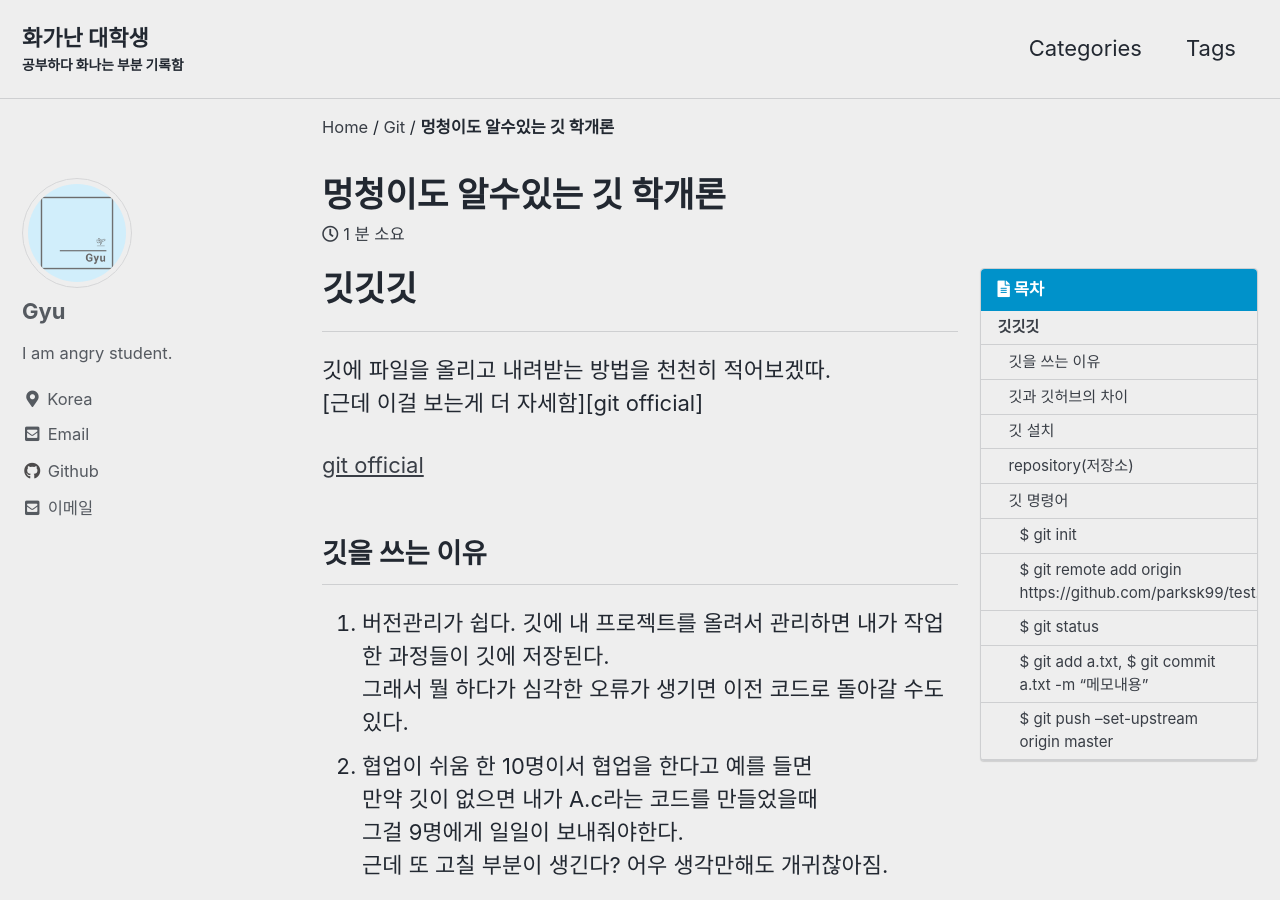
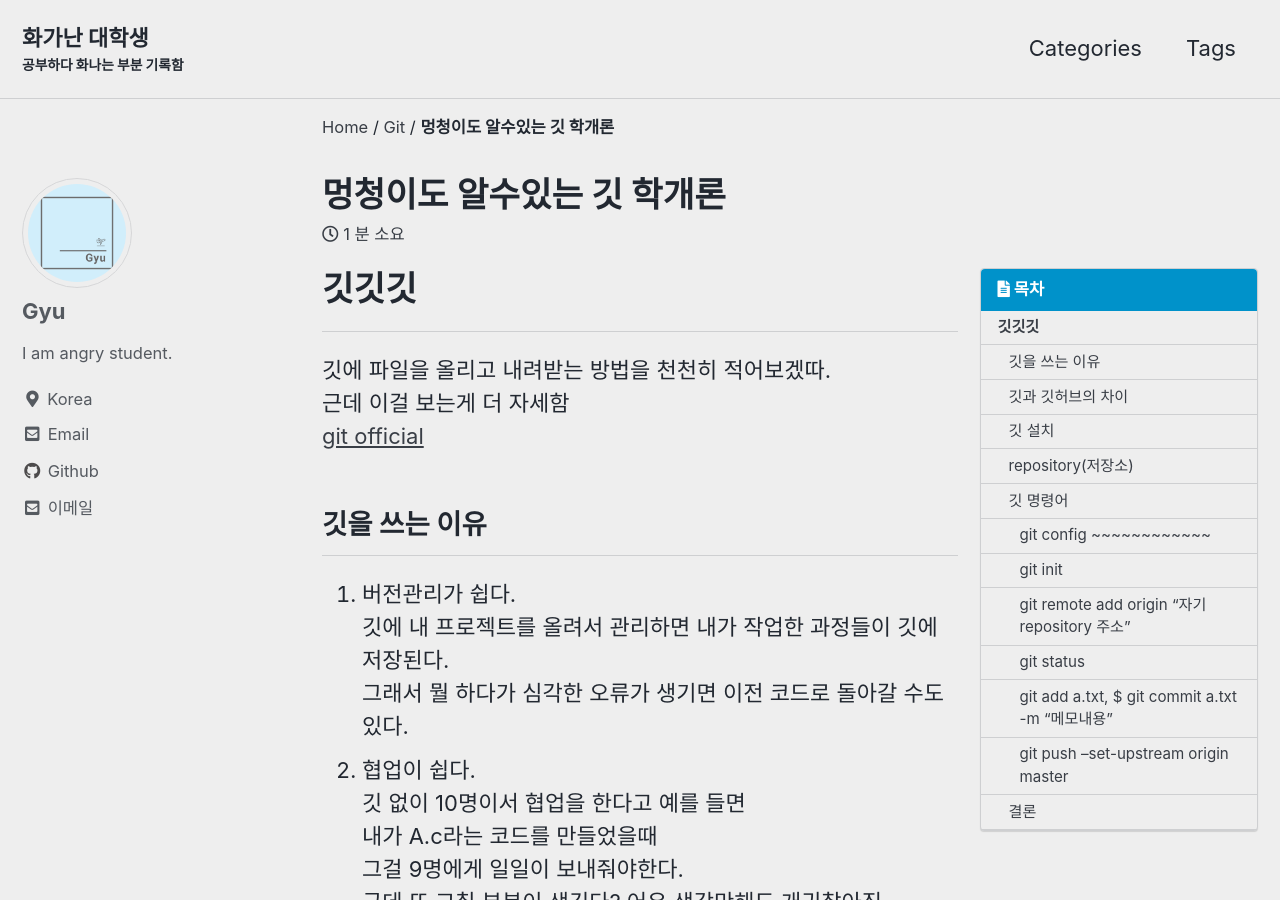
Before and after one commit to parksk99/parksk99.github.io, a Jekyll site: the page built from _posts/2021-08-19-git.md, in a window 1280 px wide and 900 px high. Built offline with Jekyll 4.4.1, drawn with Linux system fonts in a browser that asks for light colours; cached includes are drawn as plain includes; comment, search, counter and statistics services are not loaded; some of the changed text lies outside the part shown.

Commit message:
modify post 'git'

````diff
--- a/_posts/2021-08-19-git.md
+++ b/_posts/2021-08-19-git.md
@@ -10,17 +10,16 @@
 
 ---
 깃에 파일을 올리고 내려받는 방법을 천천히 적어보겠따.
-[근데 이걸 보는게 더 자세함][git official]
-
-[git official](https://https://git-scm.com/book/en/v2/Git-Basics-Recording-Changes-to-the-Repository)
+근데 이걸 보는게 더 자세함
+[git official](https://git-scm.com/book/en/v2/Git-Basics-Recording-Changes-to-the-Repository)
 
 ## 깃을 쓰는 이유
 1. 버전관리가 쉽다.
 깃에 내 프로젝트를 올려서 관리하면 내가 작업한 과정들이 깃에 저장된다.
 그래서 뭘 하다가 심각한 오류가 생기면 이전 코드로 돌아갈 수도 있다.
-2. 협업이 쉬움
-한 10명이서 협업을 한다고 예를 들면
-만약 깃이 없으면 내가 A.c라는 코드를 만들었을때
+2. 협업이 쉽다.
+깃 없이 10명이서 협업을 한다고 예를 들면
+내가 A.c라는 코드를 만들었을때
 그걸 9명에게 일일이 보내줘야한다.
 근데 또 고칠 부분이 생긴다? 어우 생각만해도 개귀찮아짐.
 
@@ -44,15 +43,18 @@
 말그대로 저장소. 프로젝트별로 repository를 만들면 된다.
 test라는 이름의 새 저장소를 만들어보자.
 ![new repo](/assets/git/newRepo.png)
+
 ![create repo](/assets/git/createRepo.png)
 빨간 네모를 잘 따라가면 됨.
 
-그리고 원하는 위치에 원하는 이름으로 폴더를 하나 만들어준다.
+그리고 내 *컴퓨터* 원하는 위치에 원하는 이름으로 폴더를 하나 만들어준다.
 
 ## 깃 명령어
 윈도우에서는 깃 설치할때 깔린 git bash에서 실행하면 쉽고
 리눅스에서는 터미널에서 실행하면 된다.
-일단 git bash나 터미널에서 아까 만든 폴더로 이동해서 실행.
+
+### git config ~~~~~~~~~~~~
+일단 git bash나 터미널에서 아까 만든 폴더로 이동해서 다음 명령어를 실행.
 ```
 $ git config --global user.name "내 이름"
 $ git config --global user.email "내 이메일"
@@ -61,31 +63,34 @@
 한번 하면 안해도 됨.
 (```$git confing --list```로 현재 설정을 볼수 있다.)
 
-### $ git init
+### git init
 현재 폴더에서 깃을 시작한다. 깃에 필요한 것들을 추가해줌.
  ```$ ls -a ``` 하면 .git파일이 생긴것을 볼수있다.
 
 ![git init](/assets/git/gitInit.png)
 
-### $ git remote add origin https://github.com/parksk99/test.git
+### git remote add origin "자기 repository 주소"
 아까만든 깃허브 repository에 연결해주는 작업
 마지막 https://github.com 어쩌구는 자기 주소를 적어줘야한다.
 ![address](/assets/git/address.png)
 레포지토리에 들어가면 위 사진처럼 나오는데
 빨간 네모를 누르면 주소가 복사되니까 복붙하면 됨.
 
-### $ git status
+### git status
 먼저 현재 폴더에 a.txt를 만들어준다.
 그 뒤 ```$ git status```를 치면
 ![git status](/assets/git/gitStatus.png)
 
-### $ git add a.txt, $ git commit a.txt -m "메모내용"
+### git add a.txt, $ git commit a.txt -m "메모내용"
 할얘기가 많지만 말하기엔 너무 귀찮아
 나중에 추가할래
 github에 올리기전에 add하고 commit을 해야한다는것만 알아두자.
 
-### $ git push --set-upstream origin master
+### git push --set-upstream origin master
 push하면 끝!
 다음부터는 ```$ git push```만 해주면 된다.
 원래는 아이디 비밀번호만 입력하면 됐는데 비밀번호를 못쓰게 바꿨놨다.
 그래서 토큰을 이용해야하는데...
+
+## 결론
+* add와 commit을 하고 push한다는 사실만 알면 됨.
````
